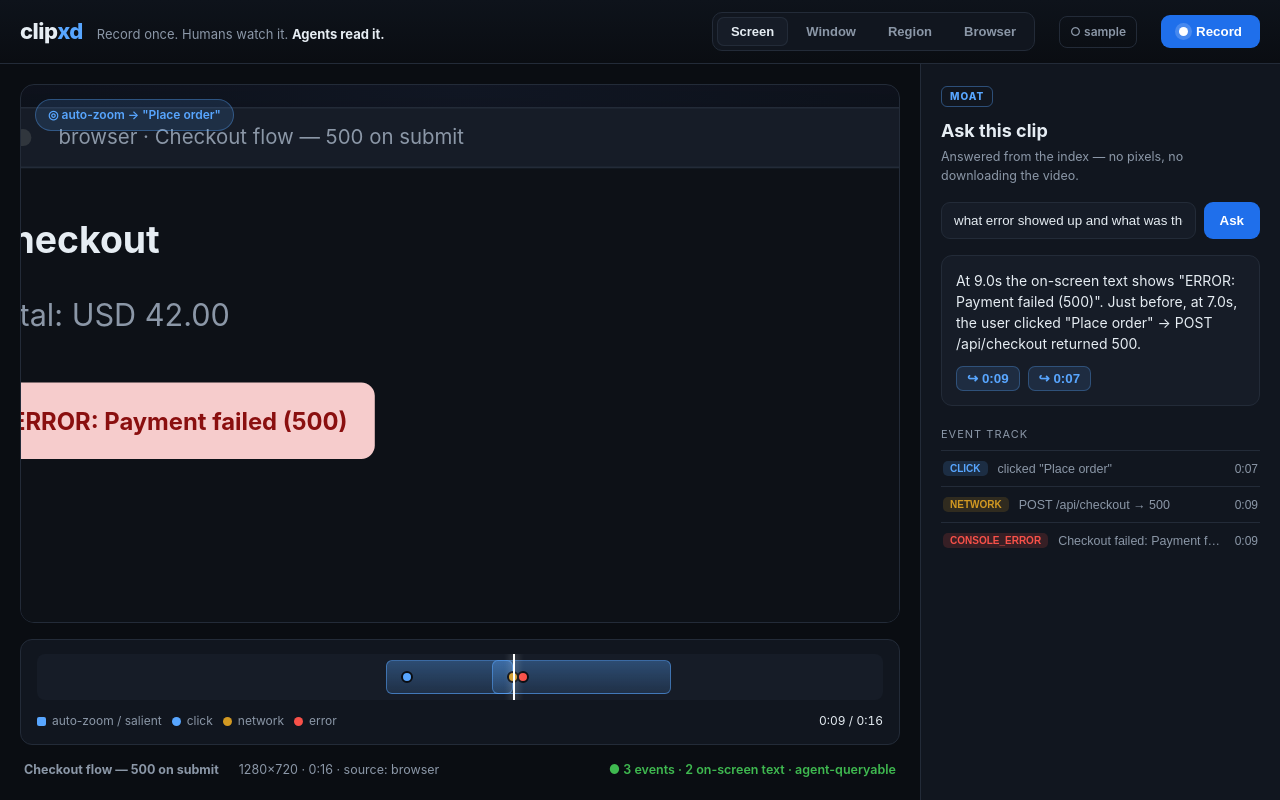
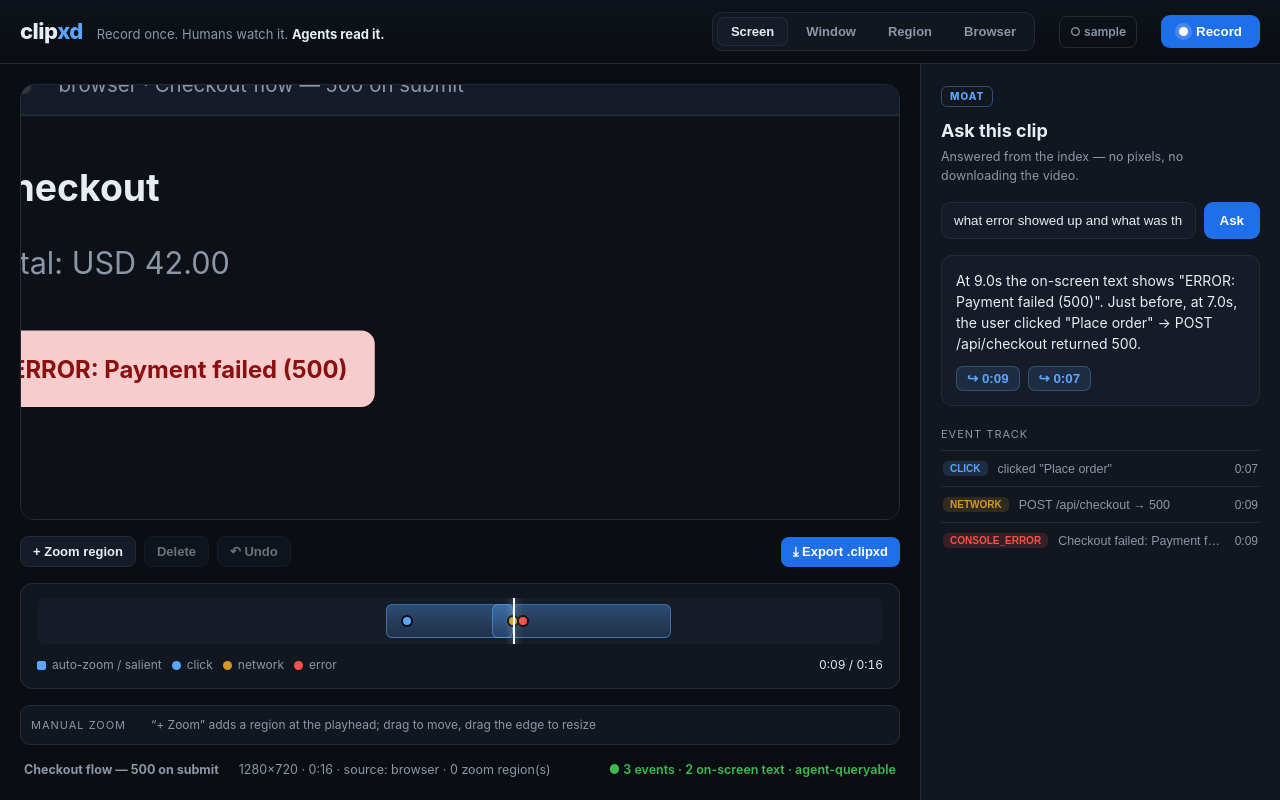
Before and after one commit to rohansx/clipxd, a React (Vite) app in the folder app/: page / in a window 1280 px wide. Built offline with nearby package versions, Linux system fonts and the light colour scheme.

Commit message:
feat(app): in-timeline manual zoom-region editing — add/drag/resize/delete + undo + export .clipxd

```diff
--- a/app/src/App.tsx
+++ b/app/src/App.tsx
@@ -1,6 +1,8 @@
 import { useEffect, useMemo, useRef, useState } from "react";
 import { clip as sampleClip, fmt, type Clip, type ClipQA } from "./sample";
 import { askClip, fetchClip, fetchZoom, getConn, videoUrl, type Conn, type ZoomKeyframe } from "./api";
+import { download, newRegion, regionAt, toProject, type ZoomRegion } from "./regions";
+import { RegionTrack } from "./RegionTrack";
 
 const MODES = ["Screen", "Window", "Region", "Browser"] as const;
 
@@ -20,30 +22,33 @@ export default function App() {
   const [mode, setMode] = useState<(typeof MODES)[number]>("Screen");
   const videoRef = useRef<HTMLVideoElement>(null);
 
+  // ── manual zoom regions (the editor's override of the auto-zoom) ──
+  const [regions, setRegions] = useState<ZoomRegion[]>([]);
+  const [history, setHistory] = useState<ZoomRegion[][]>([]);
+  const [selected, setSelected] = useState<string | null>(null);
+  const snapshot = () => setHistory((h) => [...h, regions]);
+  const addRegion = () => { snapshot(); setRegions((rs) => [...rs, newRegion(t, 1.5)]); };
+  const delRegion = () => { if (!selected) return; snapshot(); setRegions((rs) => rs.filter((r) => r.id !== selected)); setSelected(null); };
+  const undo = () => setHistory((h) => { if (!h.length) return h; setRegions(h[h.length - 1]); return h.slice(0, -1); });
+  const exportProj = () => download(`${data.id}.clipxd.json`, toProject(data.id, regions));
+
   useEffect(() => {
     if (!conn) return;
     fetchClip(conn).then((c) => { setData(c); setLive(true); }).catch((e) => console.warn("clipxd-web unreachable:", e));
     fetchZoom(conn).then(setZoom);
   }, [conn]);
 
-  // drive the playhead (and thus the zoom) from the actual <video> while it plays
   useEffect(() => {
     let raf = 0;
-    const tick = () => {
-      const v = videoRef.current;
-      if (v) setT(v.currentTime);
-      raf = requestAnimationFrame(tick);
-    };
+    const tick = () => { const v = videoRef.current; if (v) setT(v.currentTime); raf = requestAnimationFrame(tick); };
     raf = requestAnimationFrame(tick);
     return () => cancelAnimationFrame(raf);
   }, []);
 
   const hasVideo = live && zoom.length > 0;
-  const seek = (to: number) => {
-    if (videoRef.current && hasVideo) videoRef.current.currentTime = to;
-    setT(to);
-  };
+  const seek = (to: number) => { if (videoRef.current && hasVideo) videoRef.current.currentTime = to; setT(to); };
   const activeEpisode = useMemo(() => data.episodes.find((e) => t >= e.start && t <= e.end), [data, t]);
+  const manual = regionAt(regions, t);
 
   return (
     <div className="app">
@@ -53,9 +58,7 @@ export default function App() {
           <span className="tagline">Record once. Humans watch it. <b>Agents read it.</b></span>
         </div>
         <div className="modes">
-          {MODES.map((m) => (
-            <button key={m} className={"mode" + (m === mode ? " on" : "")} onClick={() => setMode(m)}>{m}</button>
-          ))}
+          {MODES.map((m) => <button key={m} className={"mode" + (m === mode ? " on" : "")} onClick={() => setMode(m)}>{m}</button>)}
         </div>
         <span className={"conn " + (live ? "on" : "")}>{live ? (hasVideo ? "● live + auto-zoom" : "● live") : "○ sample"}</span>
         <button className="record" title="Live capture lands on Mac/Win + Linux PipeWire; this build runs on a file source."><span className="dot" /> Record</button>
@@ -63,11 +66,19 @@ export default function App() {
 
       <main className="stage">
         <section className="editor">
-          <Preview clip={data} conn={live ? conn : null} zoom={zoom} t={t} videoRef={videoRef} episode={activeEpisode?.label} />
+          <Preview clip={data} conn={live ? conn : null} zoom={zoom} t={t} manualScale={manual?.scale} videoRef={videoRef} episode={activeEpisode?.label} />
+          <div className="toolbar">
+            <button onClick={addRegion}>+ Zoom region</button>
+            <button onClick={delRegion} disabled={!selected}>Delete</button>
+            <button onClick={undo} disabled={!history.length}>↶ Undo</button>
+            <span className="tb-spacer" />
+            <button className="export" onClick={exportProj}>⤓ Export .clipxd</button>
+          </div>
           <Timeline clip={data} t={t} onSeek={seek} />
+          <RegionTrack regions={regions} duration={data.duration} selected={selected} onSelect={setSelected} onDragStart={snapshot} onChange={setRegions} />
           <div className="statusbar">
             <span><b>{data.title}</b></span>
-            <span>{data.resolution[0]}×{data.resolution[1]} · {fmt(data.duration)} · source: {data.source}</span>
+            <span>{data.resolution[0]}×{data.resolution[1]} · {fmt(data.duration)} · source: {data.source} · {regions.length} zoom region(s)</span>
             <span className="agentic">● {data.events.length} events · {data.onScreenText.length} on-screen text · agent-queryable</span>
           </div>
         </section>
@@ -77,33 +88,34 @@ export default function App() {
   );
 }
 
-function Preview({ clip, conn, zoom, t, videoRef, episode }: {
-  clip: Clip; conn: Conn | null; zoom: ZoomKeyframe[]; t: number;
+function Preview({ clip, conn, zoom, t, manualScale, videoRef, episode }: {
+  clip: Clip; conn: Conn | null; zoom: ZoomKeyframe[]; t: number; manualScale?: number;
   videoRef: React.RefObject<HTMLVideoElement>; episode?: string;
 }) {
   const hasVideo = conn && zoom.length > 0;
   const kf = kfAt(zoom, t);
   const err = clip.onScreenText.find((o) => /error|fail|500/i.test(o.text))?.text ?? "ERROR: Payment failed (500)";
+  const vstyle = manualScale
+    ? { transformOrigin: "50% 50%", transform: `scale(${manualScale})` }
+    : kf
+    ? { transformOrigin: `${kf.cx * 100}% ${kf.cy * 100}%`, transform: `scale(${kf.scale})` }
+    : undefined;
 
   return (
     <div className="preview">
       {hasVideo ? (
-        <div className="vwrap">
-          <video
-            ref={videoRef}
-            src={videoUrl(conn!)}
-            controls
-            style={kf ? { transformOrigin: `${kf.cx * 100}% ${kf.cy * 100}%`, transform: `scale(${kf.scale})` } : undefined}
-          />
-        </div>
+        <div className="vwrap"><video ref={videoRef} src={videoUrl(conn!)} controls style={vstyle} /></div>
       ) : (
-        <div className={"frame" + (episode ? " zoomed" : "")}>
+        <div className={"frame" + (episode || manualScale ? " zoomed" : "")}>
           <div className="chrome"><i /><i /><i /><span>{clip.source} · {clip.title}</span></div>
           <div className="content"><h1>Checkout</h1><div className="total">Total: USD 42.00</div><div className="toast">{err}</div></div>
         </div>
       )}
-      {kf && kf.scale > 1.05 && <div className="zoom-badge">◎ {kf.scale.toFixed(1)}× auto-zoom</div>}
-      {!hasVideo && episode && <div className="zoom-badge">◎ {episode.slice(0, 48)}</div>}
+      {manualScale ? (
+        <div className="zoom-badge manual">✎ manual zoom {manualScale.toFixed(1)}×</div>
+      ) : kf && kf.scale > 1.05 ? (
+        <div className="zoom-badge">◎ {kf.scale.toFixed(1)}× auto-zoom</div>
+      ) : null}
     </div>
   );
 }
@@ -117,12 +129,8 @@ function Timeline({ clip, t, onSeek }: { clip: Clip; t: number; onSeek: (t: numb
         const r = (e.currentTarget as HTMLElement).getBoundingClientRect();
         onSeek(((e.clientX - r.left) / r.width) * dur);
       }}>
-        {clip.episodes.map((ep, i) => (
-          <div key={i} className="episode" title={ep.label} style={{ left: pct(ep.start), width: pct(ep.end - ep.start) }} />
-        ))}
-        {clip.events.map((ev, i) => (
-          <div key={i} className={"marker " + ev.kind} title={`${fmt(ev.t)} — ${ev.text}`} style={{ left: pct(ev.t) }} />
-        ))}
+        {clip.episodes.map((ep, i) => <div key={i} className="episode" title={ep.label} style={{ left: pct(ep.start), width: pct(ep.end - ep.start) }} />)}
+        {clip.events.map((ev, i) => <div key={i} className={"marker " + ev.kind} title={`${fmt(ev.t)} — ${ev.text}`} style={{ left: pct(ev.t) }} />)}
         <div className="playhead" style={{ left: pct(t) }} />
       </div>
       <div className="legend">
@@ -148,9 +156,7 @@ function Agent({ clip, conn, onSeek }: { clip: Clip; conn: Conn | null; onSeek:
       return;
     }
     const terms = q.toLowerCase().split(/\W+/).filter(Boolean);
-    const best = clip.qa
-      .map((qa) => ({ qa, score: terms.filter((w) => qa.q.toLowerCase().includes(w)).length }))
-      .sort((a, b) => b.score - a.score)[0];
+    const best = clip.qa.map((qa) => ({ qa, score: terms.filter((w) => qa.q.toLowerCase().includes(w)).length })).sort((a, b) => b.score - a.score)[0];
     setAnswer(best && best.score > 0 ? best.qa : { q, a: "No matching content found in this clip's index.", cites: [] });
   };
 
@@ -170,9 +176,7 @@ function Agent({ clip, conn, onSeek }: { clip: Clip; conn: Conn | null; onSeek:
       {answer && (
         <div className="answer">
           <p>{answer.a}</p>
-          {answer.cites.length > 0 && (
-            <div className="cites">{answer.cites.map((c) => <button key={c} className="cite" onClick={() => onSeek(c)}>↪ {fmt(c)}</button>)}</div>
-          )}
+          {answer.cites.length > 0 && <div className="cites">{answer.cites.map((c) => <button key={c} className="cite" onClick={() => onSeek(c)}>↪ {fmt(c)}</button>)}</div>}
         </div>
       )}
       <div className="events">
--- /dev/null
+++ b/app/src/RegionTrack.tsx
@@ -0,0 +1,63 @@
+import { useRef } from "react";
+import type { ZoomRegion } from "./regions";
+
+// A second timeline lane for the MANUAL zoom regions: drag a block to move it, drag its
+// right edge to resize, click to select. Immutable — every change calls onChange with a new
+// array (the parent snapshots for undo).
+export function RegionTrack({ regions, duration, selected, onSelect, onDragStart, onChange }: {
+  regions: ZoomRegion[];
+  duration: number;
+  selected: string | null;
+  onSelect: (id: string | null) => void;
+  onDragStart: () => void;
+  onChange: (rs: ZoomRegion[]) => void;
+}) {
+  const drag = useRef<{ id: string; mode: "move" | "resize"; x0: number; r0: ZoomRegion } | null>(null);
+  const trackRef = useRef<HTMLDivElement>(null);
+  const dur = duration || 1;
+  const pct = (x: number) => `${(x / dur) * 100}%`;
+
+  const onDown = (e: React.PointerEvent, r: ZoomRegion, mode: "move" | "resize") => {
+    e.stopPropagation();
+    (e.target as Element).setPointerCapture(e.pointerId);
+    onDragStart(); // snapshot once per drag for undo
+    drag.current = { id: r.id, mode, x0: e.clientX, r0: { ...r } };
+    onSelect(r.id);
+  };
+
+  const onMove = (e: React.PointerEvent) => {
+    const d = drag.current;
+    if (!d || !trackRef.current) return;
+    const w = trackRef.current.getBoundingClientRect().width || 1;
+    const dt = ((e.clientX - d.x0) / w) * dur;
+    onChange(regions.map((r) => {
+      if (r.id !== d.id) return r;
+      if (d.mode === "move") {
+        const len = d.r0.end - d.r0.start;
+        const s = Math.max(0, Math.min(dur - len, d.r0.start + dt));
+        return { ...r, start: s, end: s + len };
+      }
+      return { ...r, end: Math.max(d.r0.start + 0.2, Math.min(dur, d.r0.end + dt)) };
+    }));
+  };
+
+  const onUp = () => { drag.current = null; };
+
+  return (
+    <div className="regiontrack" ref={trackRef} onPointerMove={onMove} onPointerUp={onUp} onClick={() => onSelect(null)}>
+      <span className="rlane-label">manual zoom</span>
+      {regions.map((r) => (
+        <div
+          key={r.id}
+          className={"region" + (r.id === selected ? " sel" : "")}
+          style={{ left: pct(r.start), width: pct(r.end - r.start) }}
+          onPointerDown={(e) => onDown(e, r, "move")}
+        >
+          <span className="rlabel">⌕ {r.scale.toFixed(1)}×</span>
+          <span className="rhandle" onPointerDown={(e) => onDown(e, r, "resize")} />
+        </div>
+      ))}
+      {!regions.length && <span className="rhint">“+ Zoom” adds a region at the playhead; drag to move, drag the edge to resize</span>}
+    </div>
+  );
+}
--- /dev/null
+++ b/app/src/regions.ts
@@ -0,0 +1,30 @@
+// Manual zoom regions — the editor's override of the auto-zoom. An immutable model: every
+// edit produces a new array (→ trivial undo via history snapshots). Exported as a `.clipxd`
+// project alongside the clip's index.
+
+export type ZoomRegion = { id: string; start: number; end: number; scale: number };
+
+let _seq = 0;
+export function newRegion(t: number, dur: number, scale = 2.0): ZoomRegion {
+  _seq += 1;
+  return { id: `z${_seq}`, start: t, end: t + dur, scale };
+}
+
+export function regionAt(rs: ZoomRegion[], t: number): ZoomRegion | undefined {
+  return rs.find((r) => t >= r.start && t <= r.end);
+}
+
+export type Project = { clipxd_project: "1"; clip: string; zoom_regions: ZoomRegion[] };
+
+export function toProject(clip: string, regions: ZoomRegion[]): Project {
+  return { clipxd_project: "1", clip, zoom_regions: [...regions].sort((a, b) => a.start - b.start) };
+}
+
+export function download(name: string, data: unknown) {
+  const blob = new Blob([JSON.stringify(data, null, 2)], { type: "application/json" });
+  const a = document.createElement("a");
+  a.href = URL.createObjectURL(blob);
+  a.download = name;
+  a.click();
+  URL.revokeObjectURL(a.href);
+}
--- a/app/src/styles.css
+++ b/app/src/styles.css
@@ -115,3 +115,19 @@ body {
 .event .k.console_error { background: rgba(248,81,73,.16); color: var(--danger); }
 .event .et { flex: 1; color: var(--dim); font-size: 12.5px; overflow: hidden; text-overflow: ellipsis; white-space: nowrap; }
 .event .tt { color: var(--dim); font-variant-numeric: tabular-nums; font-size: 12px; }
+
+/* ── region editing ── */
+.toolbar { display: flex; align-items: center; gap: 8px; }
+.toolbar button { background: var(--panel2); color: var(--text); border: 1px solid var(--line); border-radius: 8px; padding: 7px 12px; cursor: pointer; font-weight: 600; font-size: 13px; }
+.toolbar button:hover:not(:disabled) { border-color: var(--accent2); }
+.toolbar button:disabled { opacity: .45; cursor: default; }
+.toolbar .export { background: var(--accent2); color: #fff; border: 0; }
+.toolbar .tb-spacer { flex: 1; }
+.regiontrack { position: relative; height: 40px; background: var(--panel); border: 1px solid var(--line); border-radius: 10px; }
+.rlane-label { position: absolute; left: 10px; top: 50%; transform: translateY(-50%); color: var(--dim); font-size: 11px; text-transform: uppercase; letter-spacing: 1px; pointer-events: none; }
+.region { position: absolute; top: 6px; bottom: 6px; background: linear-gradient(180deg, rgba(210,153,34,.42), rgba(210,153,34,.18)); border: 1px solid var(--warn); border-radius: 6px; cursor: grab; display: flex; align-items: center; padding-left: 8px; touch-action: none; }
+.region.sel { box-shadow: 0 0 0 2px var(--accent); }
+.rlabel { color: #ffd98a; font-size: 12px; font-weight: 600; pointer-events: none; }
+.rhandle { position: absolute; right: 0; top: 0; bottom: 0; width: 9px; cursor: ew-resize; background: rgba(255,255,255,.18); border-radius: 0 6px 6px 0; }
+.rhint { position: absolute; left: 130px; top: 50%; transform: translateY(-50%); color: var(--dim); font-size: 12px; pointer-events: none; }
+.zoom-badge.manual { background: rgba(210,153,34,.16); color: var(--warn); border-color: rgba(210,153,34,.4); }
```
